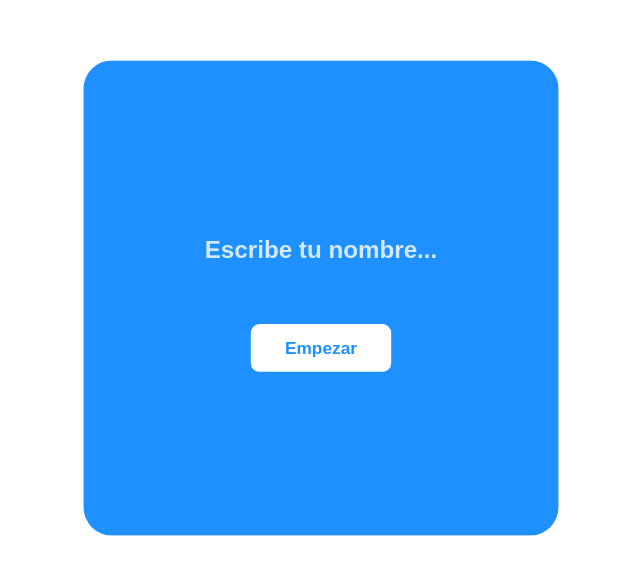
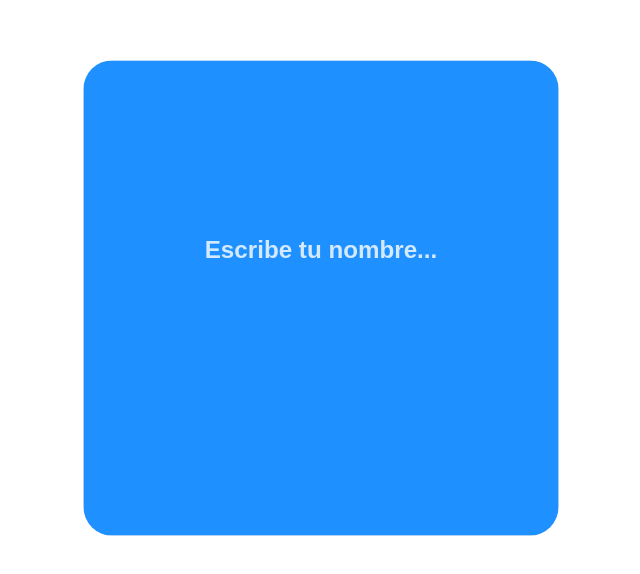
Before and after one commit to marcmarine/my-chat-app, a React (Create React App) app: page / in a window 1280 px wide. Shown: the part 102-676 px from the top of the page, without its empty margins (319-959 px from the left). Built offline with nearby package versions, Linux system fonts and the light colour scheme.

Commit message:
Prevent empty form submission

```diff
--- a/src/components/Home/index.js
+++ b/src/components/Home/index.js
@@ -1,20 +1,22 @@
 import { connect } from 'react-redux'
+import { useState } from 'react'
 import { addUserName } from '../../actions'
 import { Wrapper, Form, Input } from './styles'
 import { Button } from '../Layout/styles'
 
 function Home({ addUserName }) {
+  const [newUserName, setNewUserName] = useState(undefined)
 
   const handleSubmit = event => {
     event.preventDefault()
-    addUserName(event.target['userName'].value)
+    addUserName(newUserName)
   }
 
   return (
     <Wrapper>
       <Form onSubmit={handleSubmit}>
-        <Input id="userName" type="text" autoFocus placeholder="Escribe tu nombre..." />
-        <Button variant="primary" type="submit">Empezar</Button>
+        <Input onChange={event => setNewUserName(event.target.value)} id="userName" type="text" autoFocus autoComplete="off" placeholder="Escribe tu nombre..." />
+        <Button disabled={(!newUserName || /^\s+$/.test(newUserName))} variant="primary" type="submit">Empezar</Button>
       </Form>
     </Wrapper>
   )
--- a/src/components/InputArea/index.js
+++ b/src/components/InputArea/index.js
@@ -22,7 +22,7 @@ function InputArea({ addMessage, userName }) {
   return (
     <Wrapper onSubmit={handleSubmit}>
       <Input onChange={event => setNewMessage(event.target.value)} id="message" type="text" autoFocus autoComplete="off" placeholder="Escribe un mensaje..." />
-      <Button disabled={!newMessage} type="submit">
+      <Button disabled={(!newMessage || /^\s+$/.test(newMessage))} type="submit">
         <svg xmlns="http://www.w3.org/2000/svg" width={24} fill="none" viewBox="0 0 24 24" stroke="currentColor">
           <path strokeLinecap="round" strokeLinejoin="round" strokeWidth={2} d="M12 19l9 2-9-18-9 18 9-2zm0 0v-8" />
         </svg>
```
